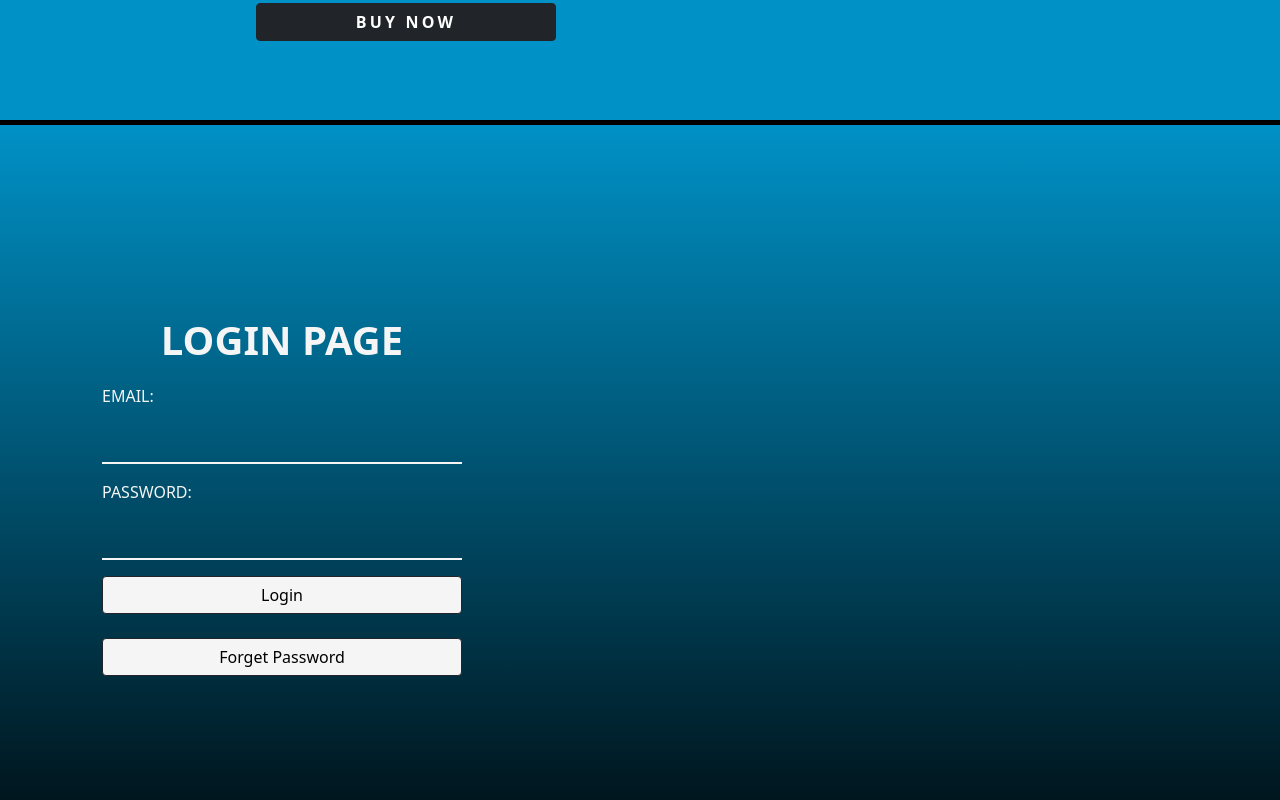
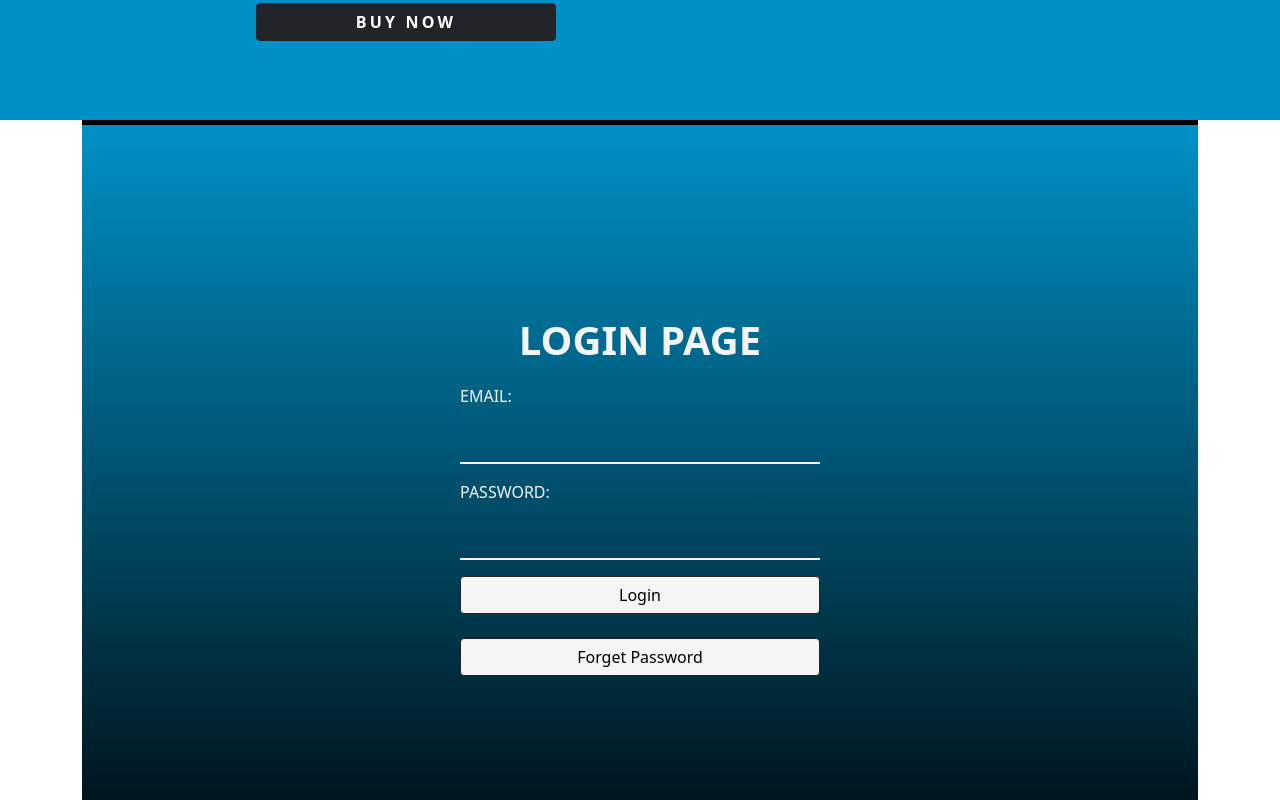
Before and after one commit to githammad7/MernClient, a React (Create React App) app: page /login in a window 1280 px wide. Shown: the part 480-1280 px from the top of the page. Built offline with nearby package versions, Linux system fonts and the light colour scheme; no server answers; a web font is replaced by a local one.

Commit message:
Update Login.js

```diff
--- a/src/pages/auth/Login.js
+++ b/src/pages/auth/Login.js
@@ -46,9 +46,10 @@ const Login = () => {
   return (
     <>
       <Layout>
+      <div className="container">
         <div className="register">
 
-         <div className="container">
+
 
 
     <form onSubmit={handleEvent}>
```
